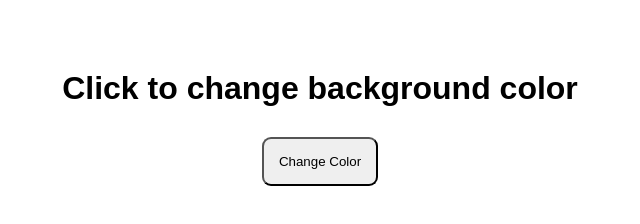
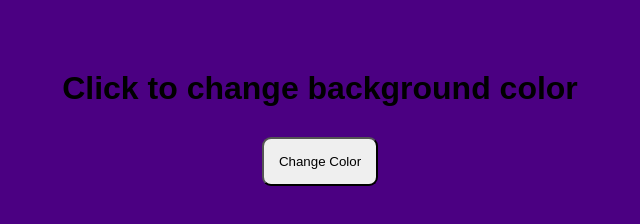
Before and after one commit to JudahDevelops/Bg-Changer, a plain HTML site: page index.html in a window 1280 px wide. Both pictures are taken after a click on the button "Change Color". Shown: the whole page, without its empty margins (320-960 px from the left). Drawn offline with Linux system fonts and the light colour scheme.

Commit message:
index.html edited, body given the id of background

```diff
--- a/index.html
+++ b/index.html
@@ -6,7 +6,7 @@
     <title>Bg Changer</title>
     <link rel="stylesheet" href="styles.css">
 </head>
-<body>
+<body id="background">
     <h1>Click to change background color</h1>
     <div id="color-container"></div>
     <button id="color-button">Change Color</button>
--- a/script.js
+++ b/script.js
@@ -0,0 +1,9 @@
+const colorContainer = document.getElementById("color-container");
+const colorButton = document.getElementById("color-button");
+
+const colors = ["red", "blue", "yellow", "green", "orange", "brown", "white", "indigo", "violet"];
+
+colorButton.addEventListener("click", () => {
+    const background = document.getElementById("background");
+    background.style.backgroundColor = colors[Math.floor(Math.random() * colors.length - 1)]
+});
```
